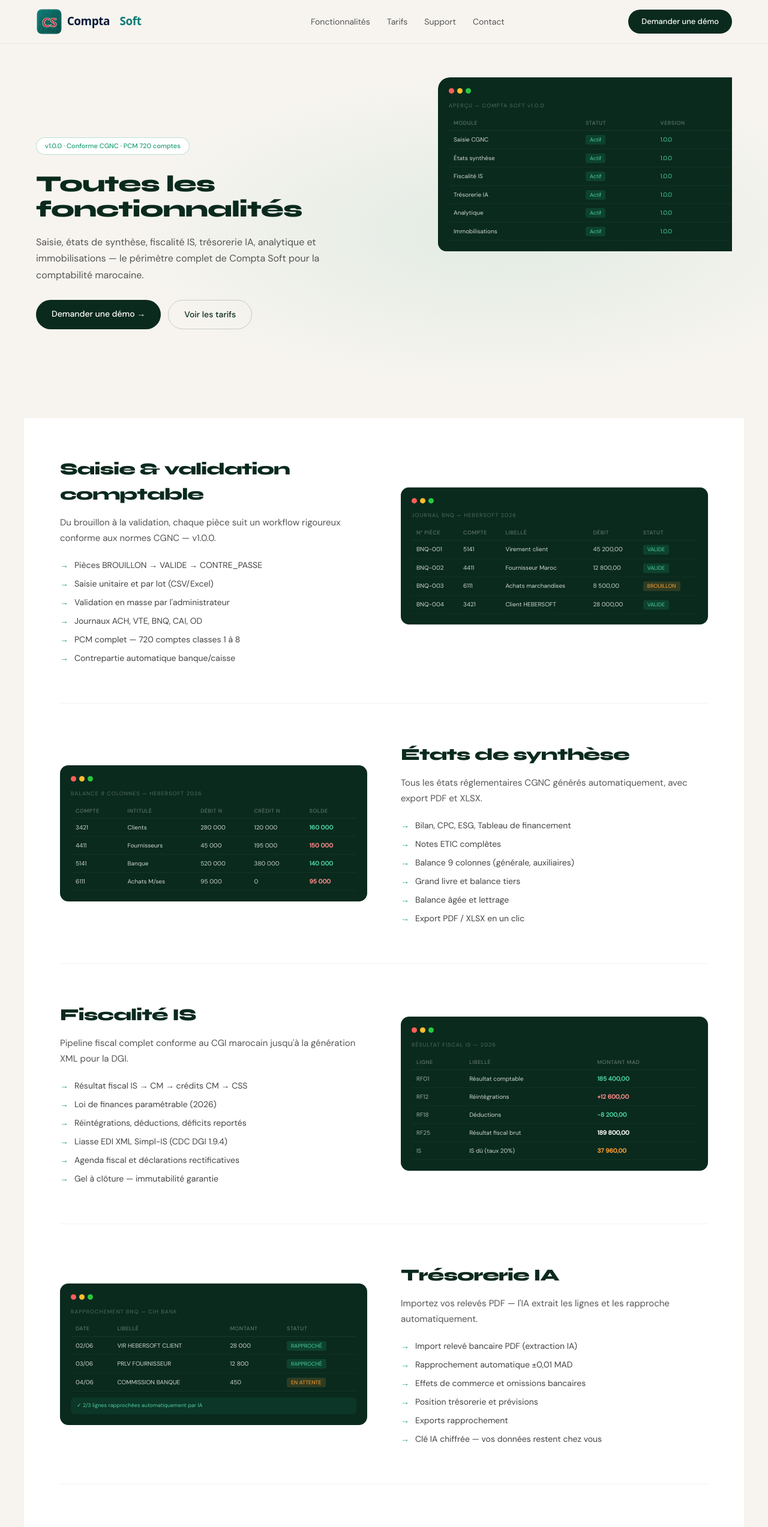
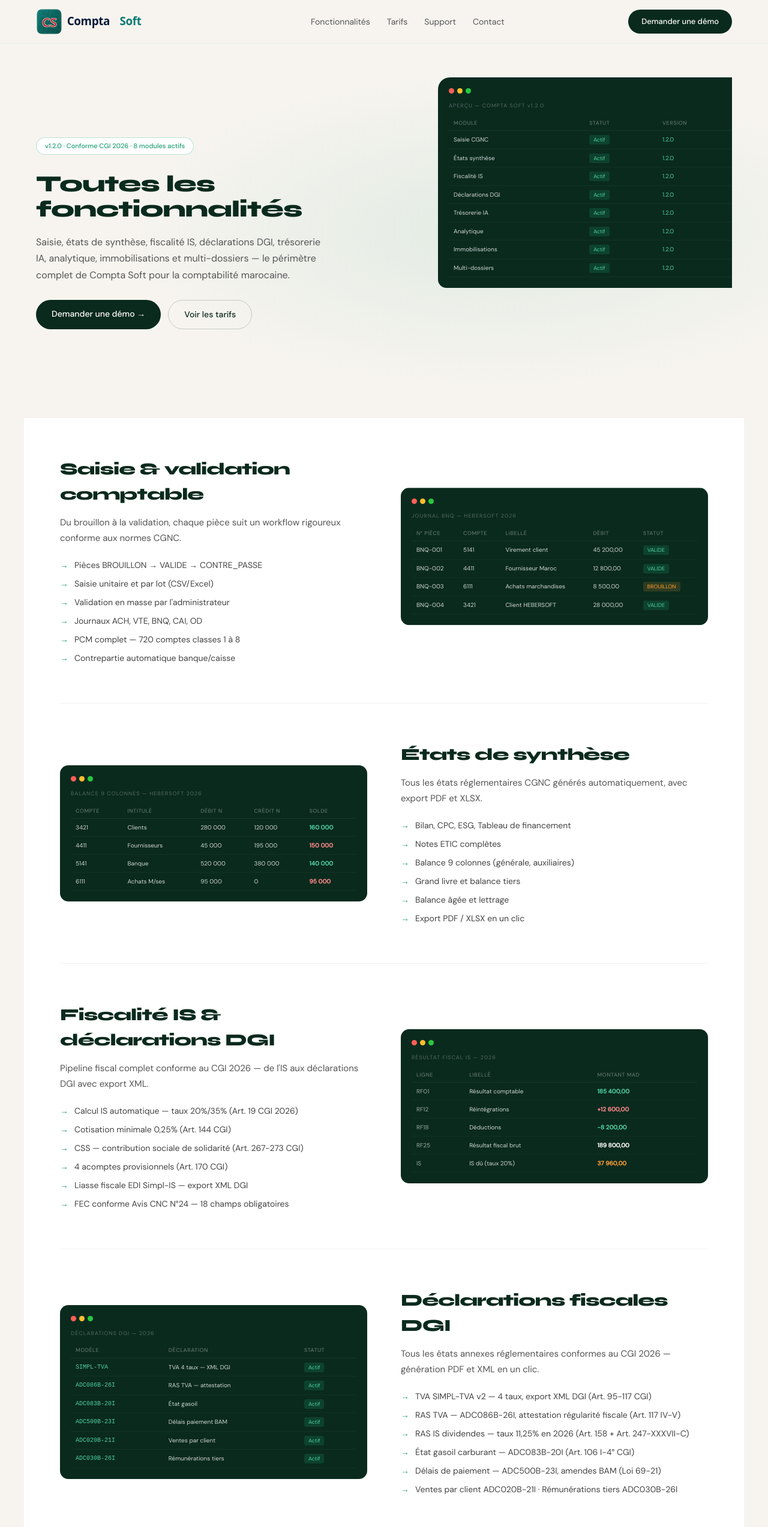
Before and after one commit to RACHIDELALAOUI2021/compta-soft-site, a Next.js app: page /fonctionnalites in a window 1280 px wide. Shown: the top 2546 px of the page at 60% size. Built offline with nearby package versions, Linux system fonts and the light colour scheme.

Commit message:
feat: fonctionnalites — v1.2.0, 8 modules, déclarations DGI, multi-dossiers
Co-authored-by: Cursor <cursoragent@cursor.com>

```diff
--- a/src/app/fonctionnalites/page.tsx
+++ b/src/app/fonctionnalites/page.tsx
@@ -6,7 +6,7 @@ const SECTIONS = [
   {
     id: "saisie",
     title: "Saisie & validation comptable",
-    desc: "Du brouillon à la validation, chaque pièce suit un workflow rigoureux conforme aux normes CGNC — v1.0.0.",
+    desc: "Du brouillon à la validation, chaque pièce suit un workflow rigoureux conforme aux normes CGNC.",
     features: [
       "Pièces BROUILLON → VALIDE → CONTRE_PASSE",
       "Saisie unitaire et par lot (CSV/Excel)",
@@ -38,9 +38,7 @@ const SECTIONS = [
               <td>{c}</td>
               <td>{l}</td>
               <td>{m}</td>
-              <td>
-                <span className={sc}>{s}</span>
-              </td>
+              <td><span className={sc}>{s}</span></td>
             </tr>
           ))}
         </tbody>
@@ -91,15 +89,15 @@ const SECTIONS = [
   },
   {
     id: "fiscal",
-    title: "Fiscalité IS",
-    desc: "Pipeline fiscal complet conforme au CGI marocain jusqu'à la génération XML pour la DGI.",
+    title: "Fiscalité IS & déclarations DGI",
+    desc: "Pipeline fiscal complet conforme au CGI 2026 — de l'IS aux déclarations DGI avec export XML.",
     features: [
-      "Résultat fiscal IS → CM → crédits CM → CSS",
-      "Loi de finances paramétrable (2026)",
-      "Réintégrations, déductions, déficits reportés",
-      "Liasse EDI XML Simpl-IS (CDC DGI 1.9.4)",
-      "Agenda fiscal et déclarations rectificatives",
-      "Gel à clôture — immutabilité garantie",
+      "Calcul IS automatique — taux 20%/35% (Art. 19 CGI 2026)",
+      "Cotisation minimale 0,25% (Art. 144 CGI)",
+      "CSS — contribution sociale de solidarité (Art. 267-273 CGI)",
+      "4 acomptes provisionnels (Art. 170 CGI)",
+      "Liasse fiscale EDI Simpl-IS — export XML DGI",
+      "FEC conforme Avis CNC N°24 — 18 champs obligatoires",
     ],
     label: "RÉSULTAT FISCAL IS — 2026",
     table: (
@@ -130,6 +128,48 @@ const SECTIONS = [
     ),
   },
   {
+    id: "declarations",
+    title: "Déclarations fiscales DGI",
+    desc: "Tous les états annexes réglementaires conformes au CGI 2026 — génération PDF et XML en un clic.",
+    features: [
+      "TVA SIMPL-TVA v2 — 4 taux, export XML DGI (Art. 95-117 CGI)",
+      "RAS TVA — ADC086B-26I, attestation régularité fiscale (Art. 117 IV-V)",
+      "RAS IS dividendes — taux 11,25% en 2026 (Art. 158 + Art. 247-XXXVII-C)",
+      "État gasoil carburant — ADC083B-20I (Art. 106 I-4° CGI)",
+      "Délais de paiement — ADC500B-23I, amendes BAM (Loi 69-21)",
+      "Ventes par client ADC020B-21I · Rémunérations tiers ADC030B-26I",
+    ],
+    label: "DÉCLARATIONS DGI — 2026",
+    flip: true,
+    table: (
+      <table>
+        <thead>
+          <tr>
+            {["MODÈLE", "DÉCLARATION", "STATUT"].map((h) => (
+              <th key={h}>{h}</th>
+            ))}
+          </tr>
+        </thead>
+        <tbody>
+          {[
+            ["SIMPL-TVA", "TVA 4 taux — XML DGI", "bg"],
+            ["ADC086B-26I", "RAS TVA — attestation", "bg"],
+            ["ADC083B-20I", "État gasoil", "bg"],
+            ["ADC500B-23I", "Délais paiement BAM", "bg"],
+            ["ADC020B-21I", "Ventes par client", "bg"],
+            ["ADC030B-26I", "Rémunérations tiers", "bg"],
+          ].map(([m, l, sc]) => (
+            <tr key={m}>
+              <td style={{ color: "#4ECFA0", fontFamily: "monospace", fontSize: 10 }}>{m}</td>
+              <td>{l}</td>
+              <td><span className={sc}>Actif</span></td>
+            </tr>
+          ))}
+        </tbody>
+      </table>
+    ),
+  },
+  {
     id: "tresorerie",
     title: "Trésorerie IA",
     desc: "Importez vos relevés PDF — l'IA extrait les lignes et les rapproche automatiquement.",
@@ -142,7 +182,6 @@ const SECTIONS = [
       "Clé IA chiffrée — vos données restent chez vous",
     ],
     label: "RAPPROCHEMENT BNQ — CIH BANK",
-    flip: true,
     table: (
       <>
         <table>
@@ -163,9 +202,7 @@ const SECTIONS = [
                 <td>{d}</td>
                 <td>{l}</td>
                 <td>{m}</td>
-                <td>
-                  <span className={sc}>{s}</span>
-                </td>
+                <td><span className={sc}>{s}</span></td>
               </tr>
             ))}
           </tbody>
@@ -189,6 +226,7 @@ const SECTIONS = [
       "Export XLSX des extraits analytiques",
     ],
     label: "BALANCE ANALYTIQUE — PROJET A",
+    flip: true,
     table: (
       <table>
         <thead>
@@ -230,7 +268,6 @@ const SECTIONS = [
       "Intégration bilan (brut, amortissements, net)",
     ],
     label: "REGISTRE IMMOBILISATIONS — 2026",
-    flip: true,
     table: (
       <table>
         <thead>
@@ -253,6 +290,47 @@ const SECTIONS = [
               <td>{v}</td>
               <td>{a}</td>
               <td style={{ color: col, fontWeight: 600 }}>{vnc}</td>
+            </tr>
+          ))}
+        </tbody>
+      </table>
+    ),
+  },
+  {
+    id: "multidossiers",
+    title: "Multi-dossiers & sécurité",
+    desc: "Gérez plusieurs sociétés dans une seule interface — chaque dossier est isolé et sécurisé.",
+    features: [
+      "Nombre illimité de dossiers/sociétés",
+      "Schéma PostgreSQL isolé par dossier",
+      "Profils ADMIN / COMPTABLE / LECTURE",
+      "Permissions granulaires par module",
+      "Journaux d'audit complets",
+      "Accès sécurisé par session et dossier",
+    ],
+    label: "GESTION DOSSIERS — CABINET",
+    flip: true,
+    table: (
+      <table>
+        <thead>
+          <tr>
+            {["DOSSIER", "SOCIÉTÉ", "EXERCICE", "STATUT"].map((h) => (
+              <th key={h}>{h}</th>
+            ))}
+          </tr>
+        </thead>
+        <tbody>
+          {[
+            ["DOS-001", "HEBERSOFT SARL", "2026", "bg"],
+            ["DOS-002", "Global Building Sol.", "2026", "bg"],
+            ["DOS-003", "Tingis Consulting", "2026", "bg"],
+            ["DOS-004", "Nouvelle société", "2026", "bo"],
+          ].map(([d, s, e, sc]) => (
+            <tr key={d}>
+              <td style={{ color: "#4ECFA0", fontFamily: "monospace" }}>{d}</td>
+              <td>{s}</td>
+              <td>{e}</td>
+              <td><span className={sc}>{sc === "bg" ? "Actif" : "En cours"}</span></td>
             </tr>
           ))}
         </tbody>
@@ -290,7 +368,7 @@ export default function FonctionnalitesPage() {
                 marginBottom: 28,
               }}
             >
-              v1.0.0 · Conforme CGNC · PCM 720 comptes
+              v1.2.0 · Conforme CGI 2026 · 8 modules actifs
             </div>
             <h1
               style={{
@@ -305,7 +383,7 @@ export default function FonctionnalitesPage() {
               Toutes les fonctionnalités
             </h1>
             <p style={{ fontSize: 16, color: "#555", lineHeight: 1.7, marginTop: 20, maxWidth: 480 }}>
-              Saisie, états de synthèse, fiscalité IS, trésorerie IA, analytique et immobilisations — le périmètre complet de Compta Soft pour la comptabilité marocaine.
+              Saisie, états de synthèse, fiscalité IS, déclarations DGI, trésorerie IA, analytique, immobilisations et multi-dossiers — le périmètre complet de Compta Soft pour la comptabilité marocaine.
             </p>
             <div style={{ display: "flex", gap: 12, marginTop: 28 }}>
               <a href="/contact" className="btn-dk" style={{ display: "inline-block" }}>
@@ -317,7 +395,7 @@ export default function FonctionnalitesPage() {
             </div>
           </div>
           <div className="hero-right rev" style={{ height: 520, borderRadius: 20, overflow: "hidden" }}>
-            <MockupChrome label="APERÇU — COMPTA SOFT v1.0.0">
+            <MockupChrome label="APERÇU — COMPTA SOFT v1.2.0">
               <table>
                 <thead>
                   <tr>
@@ -331,16 +409,16 @@ export default function FonctionnalitesPage() {
                     ["Saisie CGNC", "Actif", "bg"],
                     ["États synthèse", "Actif", "bg"],
                     ["Fiscalité IS", "Actif", "bg"],
+                    ["Déclarations DGI", "Actif", "bg"],
                     ["Trésorerie IA", "Actif", "bg"],
                     ["Analytique", "Actif", "bg"],
                     ["Immobilisations", "Actif", "bg"],
+                    ["Multi-dossiers", "Actif", "bg"],
                   ].map(([m, s, sc]) => (
                     <tr key={m}>
                       <td>{m}</td>
-                      <td>
-                        <span className={sc}>{s}</span>
-                      </td>
-                      <td style={{ color: "#4ECFA0" }}>1.0.0</td>
+                      <td><span className={sc}>{s}</span></td>
+                      <td style={{ color: "#4ECFA0" }}>1.2.0</td>
                     </tr>
                   ))}
                 </tbody>
@@ -389,7 +467,9 @@ export default function FonctionnalitesPage() {
         >
           Prêt à tester Compta Soft ?
         </h2>
-        <p style={{ fontSize: 15, color: "rgba(255,255,255,.5)", marginTop: 14 }}>Demandez une démo personnalisée pour votre structure.</p>
+        <p style={{ fontSize: 15, color: "rgba(255,255,255,.5)", marginTop: 14 }}>
+          Demandez une démo personnalisée pour votre structure.
+        </p>
         <a href="/contact" className="btn-gn" style={{ display: "inline-block", marginTop: 28 }}>
           Nous contacter →
         </a>
```
